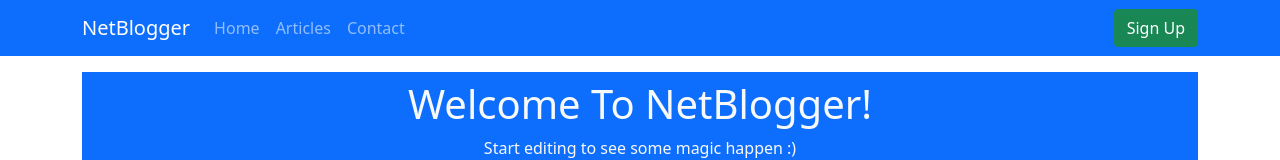
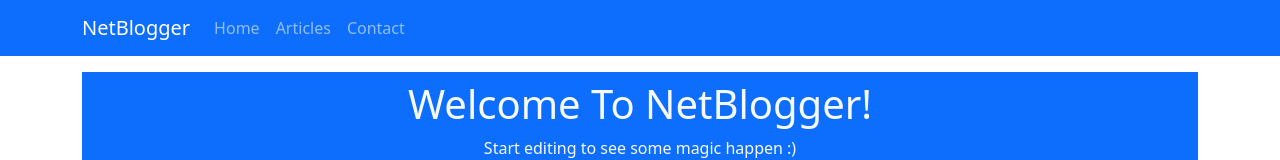
Before and after one commit to mohamedMallahi/nextjs-ddxcdq, a Next.js app: page / in a window 1280 px wide. Shown: the top 160 px of the page. Built offline with nearby package versions, Linux system fonts and the light colour scheme; no server answers; the database is empty.

Commit message:
add utils

```diff
--- a/components/Navbar.js
+++ b/components/Navbar.js
@@ -26,7 +26,9 @@ const NavbarMenu = () => {
               <a className="nav-link">Contact</a>
             </Link>
           </Nav>
-          <Button variant="success">Sign Up</Button>
+          <Link href="/signup" className="btn btn-success">
+            Sign Up
+          </Link>
         </Navbar.Collapse>
       </Container>
     </Navbar>
--- a/package.json
+++ b/package.json
@@ -13,6 +13,7 @@
     "react": "17.0.1",
     "react-bootstrap": "^2.4.0",
     "react-dom": "17.0.1",
-    "sass": "^1.53.0"
+    "sass": "^1.53.0",
+    "slug": "^5.3.0"
   }
 }
--- a/pages/contact.js
+++ b/pages/contact.js
@@ -1,7 +1,7 @@
 import Head from 'next/head';
 import { db } from '../config/firebase';
 import { collection, addDoc } from 'firebase/firestore';
-import { useForm } from '../components/hooks';
+import { useForm } from '../utils/hooks';
 
 import Button from 'react-bootstrap/Button';
 
--- a/pages/index.js
+++ b/pages/index.js
@@ -1,7 +1,6 @@
 import Head from 'next/head';
-import { db } from '../config/firebase';
-import { collection, getDocs } from 'firebase/firestore';
 import BlogCard from '../components/BlogCard';
+import getArticles from '../utils/getArticles';
 
 export default function Home({ articles }) {
   return (
@@ -30,15 +29,7 @@ export default function Home({ articles }) {
 }
 
 export const getStaticProps = async () => {
-  const colRef = await collection(db, 'articles');
-
-  const snapshot = await getDocs(colRef);
-  const articles = snapshot.docs.map((doc) => {
-    return {
-      ...doc.data(),
-      id: doc.id,
-    };
-  });
+  const articles = await getArticles();
 
   return {
     props: {
--- a/pages/signin.js
+++ b/pages/signin.js
@@ -3,7 +3,7 @@ import Link from 'next/link';
 import React from 'react';
 import { auth } from '../config/firebase';
 import { signInWithEmailAndPassword } from 'firebase/auth';
-import { useForm } from '../components/hooks';
+import { useForm } from '../utils/hooks';
 
 const SignUp = () => {
   const [values, changeHandler, clearFields] = useForm({
--- a/pages/signup.js
+++ b/pages/signup.js
@@ -2,7 +2,7 @@ import Head from 'next/head';
 import Link from 'next/link';
 import { auth } from '../config/firebase';
 import { createUserWithEmailAndPassword } from 'firebase/auth';
-import { useForm } from '../components/hooks';
+import { useForm } from '../utils/hooks';
 
 const SignUp = () => {
   const [values, changeHandler, clearFields] = useForm({
--- /dev/null
+++ b/utils/getArticles.js
@@ -0,0 +1,14 @@
+import { db } from '../config/firebase';
+import { collection, getDocs } from 'firebase/firestore';
+
+export default async function getArticles() {
+  const colRef = await collection(db, 'articles');
+
+  const snapshot = await getDocs(colRef);
+  return snapshot.docs.map((doc) => {
+    return {
+      ...doc.data(),
+      id: doc.id,
+    };
+  });
+}
```
Also changed, not shown: utils/hooks.js (renamed from components/hooks.js).
